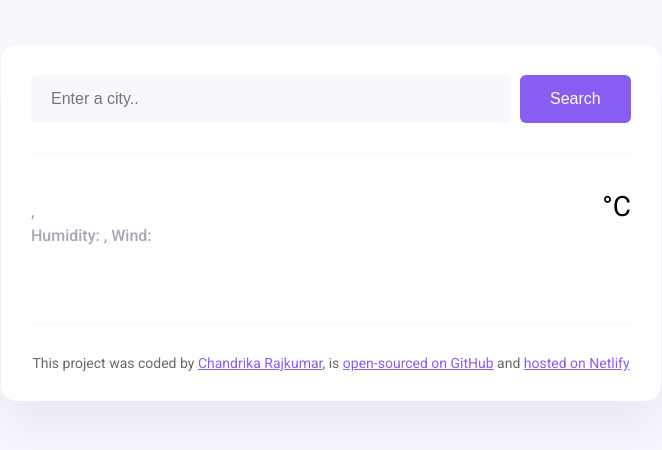
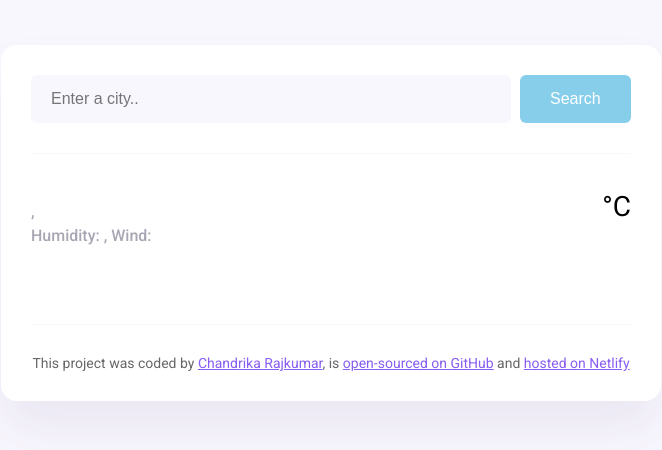
Before and after one commit to ChandrikaRajkumar/WeatherApplication, a website: page index.html in a window 1280 px wide. Shown: the whole page, without its empty margins (309-971 px from the left). Drawn offline with nearby package versions, Linux system fonts and the light colour scheme; no server answers.

Commit message:
Update styles.css

```diff
--- a/src/styles.css
+++ b/src/styles.css
@@ -31,7 +31,7 @@ header {
 }
 
 .search-form-button {
-  background: #885df1;
+  background: #87CEEB;
   padding: 15px 30px;
   border: none;
   font-size: 16px;
```
